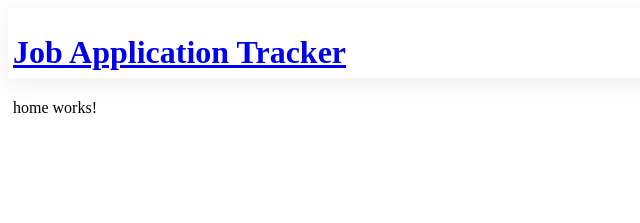
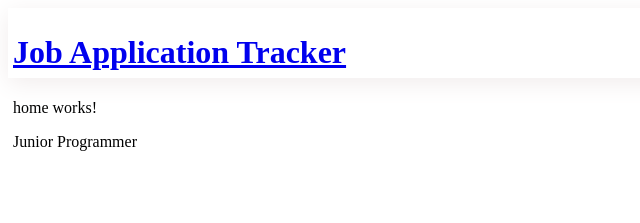
Before and after one commit to Jo53f/angular-jobApplicationTracker, an Angular app: page / in a window 1280 px wide. Shown: the top 223 px of the page, without its empty margins (0-640 px from the left). Built offline with nearby package versions, Linux system fonts and the light colour scheme.

Commit message:
default applications created, and loading and saving applications to localStorage

```diff
--- a/src/app/application-list/application-list.html
+++ /dev/null
@@ -1 +0,0 @@
-<p>application-list works!</p>
--- a/src/app/home/home.html
+++ b/src/app/home/home.html
@@ -1 +1,4 @@
 <p>home works!</p>
+@for (application of jobApplicationList; track $index) {
+    <p>{{application.job_title}}</p>
+}
--- a/src/app/home/home.ts
+++ b/src/app/home/home.ts
@@ -1,4 +1,6 @@
-import { Component } from '@angular/core';
+import { Component, inject } from '@angular/core';
+import { JobApplicationInfo } from '../job-application-info';
+import { LoadApplications } from '../load-applications';
 
 @Component({
   selector: 'app-home',
@@ -7,5 +9,11 @@ import { Component } from '@angular/core';
   styleUrl: './home.css'
 })
 export class Home {
+  jobApplicationList: JobApplicationInfo[] = [];
+  applicationsLoader: LoadApplications = inject(LoadApplications);
 
+  constructor(){
+    this.jobApplicationList = this.applicationsLoader.load()
+    this.applicationsLoader.save(this.jobApplicationList);
+  }
 }
--- /dev/null
+++ b/src/app/load-applications.ts
@@ -0,0 +1,41 @@
+import { Injectable } from '@angular/core';
+import { JobApplicationInfo } from './job-application-info';
+import { ApplicationStatus } from './application-status';
+
+@Injectable({
+  providedIn: 'root'
+})
+export class LoadApplications {
+
+  jobApplications: JobApplicationInfo[] = [
+        {
+          id: 1,
+          job_title: "Junior Programmer",
+          date: new Date("02/03/2025"),
+          company: "exampleCompany",
+          job_board: "linkedin",
+          status: ApplicationStatus.Applied,
+          coverLetter: true,
+          detailedApplicationStage: true,
+        }
+      ]
+
+  load(): JobApplicationInfo[] {
+    let data: JobApplicationInfo[] = JSON.parse(localStorage.getItem('applications') || '[]');
+
+    if (data.length === 0) {
+      data = this.jobApplications
+    } else {
+      data.forEach(data => ({
+        ...data,
+        date: new Date(data.date)
+      })
+      )
+    }
+    return data;
+  }
+
+  save(jobApplications: JobApplicationInfo[]) {
+    localStorage.setItem('applications', JSON.stringify(jobApplications));
+  }
+}
```
Also changed, not shown: src/app/application-list/application-list.ts (deleted, +0 -11 lines), src/app/application-list/application-list.css (deleted), 2 other files (tests, documents, lock files or other folders).
